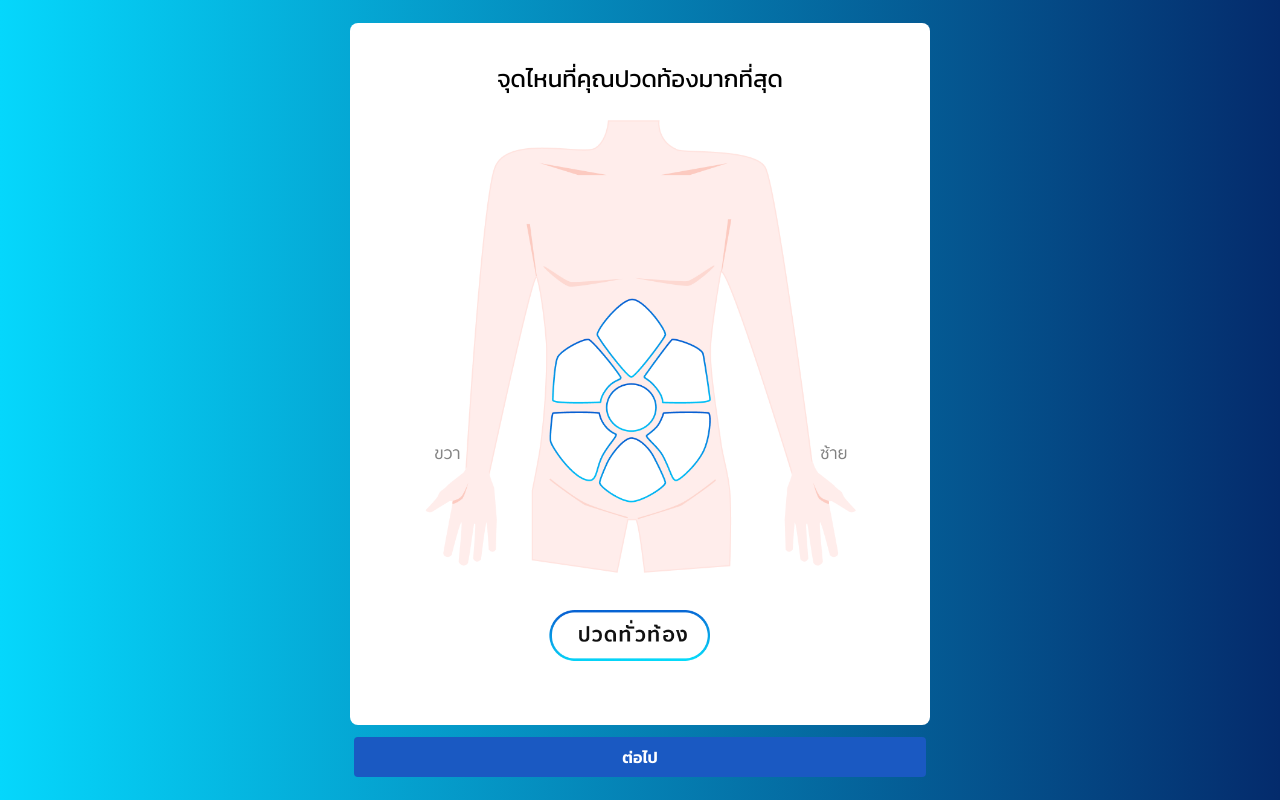
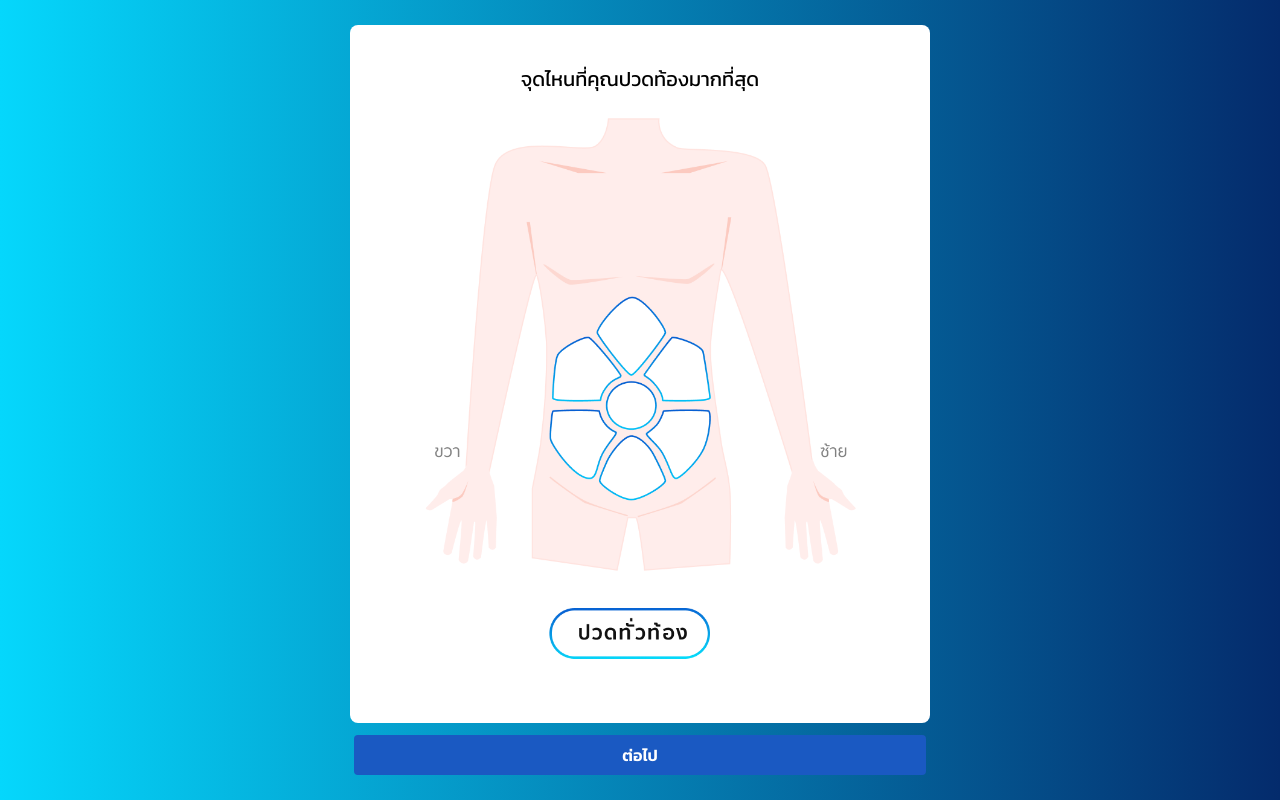
Before and after one commit to PhurinatBunyachai/agnos-frontend-test, a React (Create React App) app: page / in a window 1280 px wide. Built offline with nearby package versions, Linux system fonts and the light colour scheme.

Commit message:
edit: change header size

```diff
--- a/src/components/QuestionComponent.jsx
+++ b/src/components/QuestionComponent.jsx
@@ -18,7 +18,7 @@ function QuestionComponent({currentQuestion,onSelectBehavior,selectBehavior}) {
 
   return (
     <div className="bg-white rounded-lg p-10 flex flex-col justify-center">
-        <div className="text-2xl text-center">{currentQuestion?.titel}</div>
+        <div className="text-xl text-center">{currentQuestion?.titel}</div>
         { onReanderQuestion() }
     </div>
   );
```
